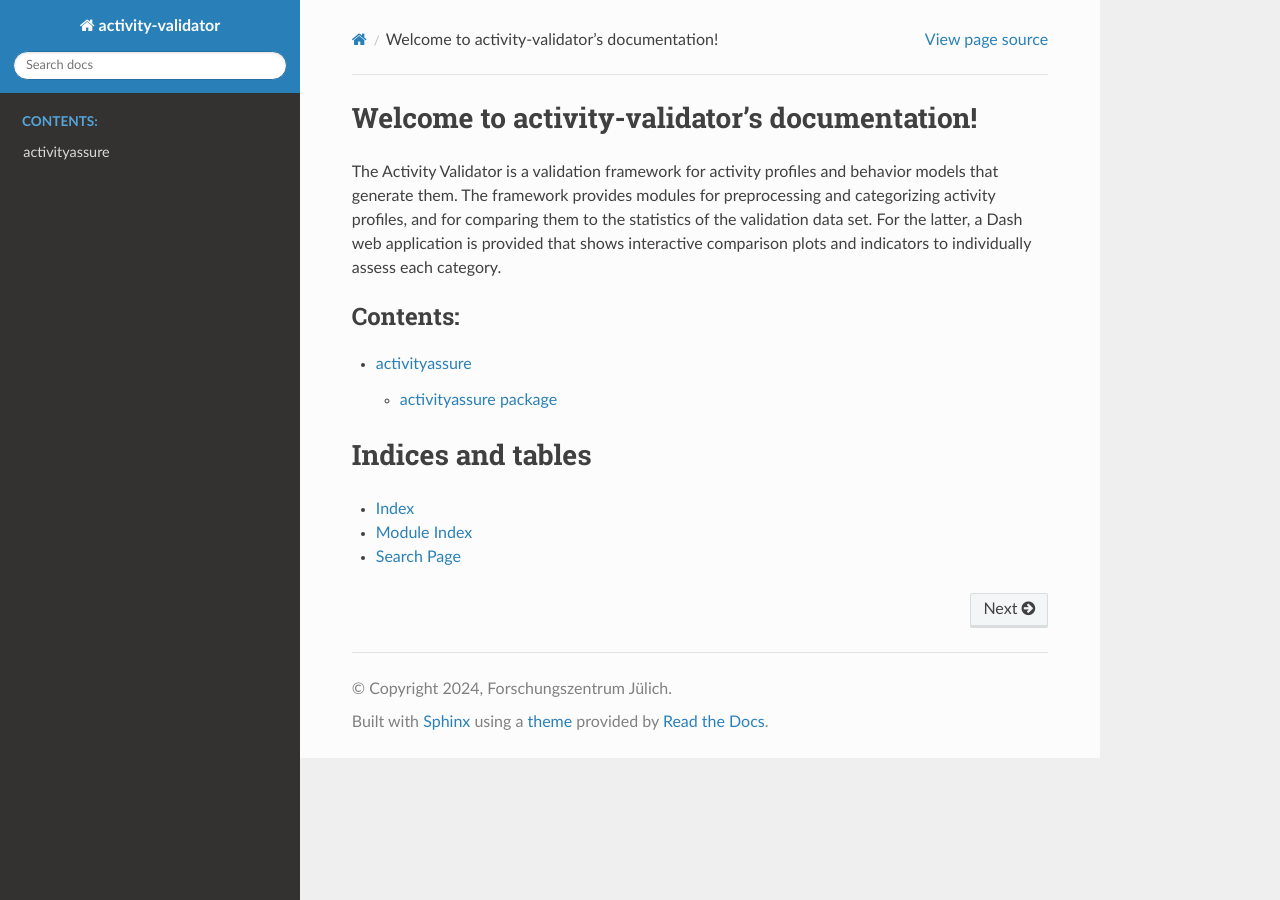
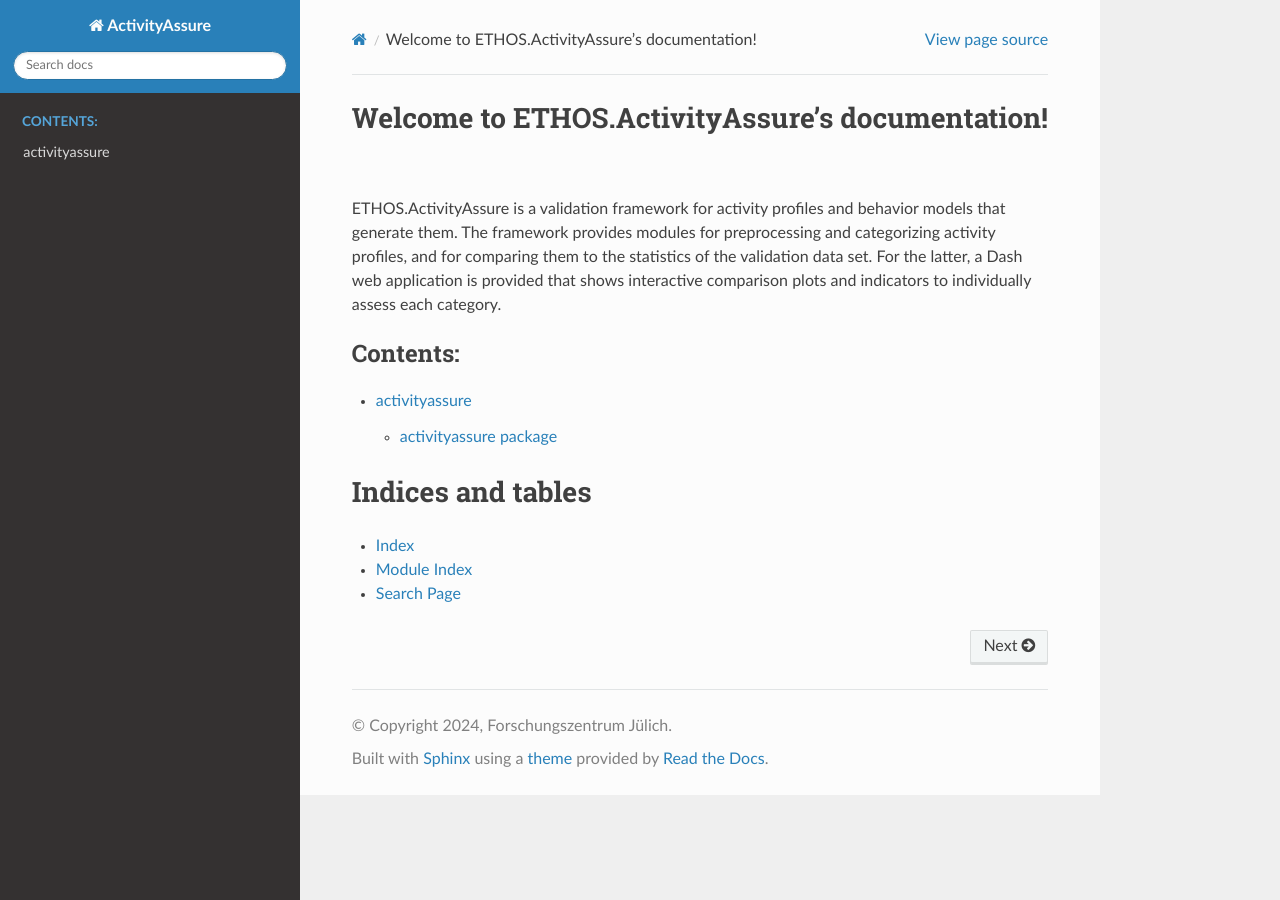
Before and after one commit to FZJ-IEK3-VSA/ActivityAssure, a Sphinx documentation site: the page built from docs/index.rst, in a window 1280 px wide. Built offline with Sphinx 7.4.7 and the Read the Docs theme 2.0.0, drawn with Linux system fonts in a browser that asks for light colours.

Commit message:
updated name in readme and documentation

```diff
--- a/docs/conf.py
+++ b/docs/conf.py
@@ -6,7 +6,7 @@
 # -- Project information -----------------------------------------------------
 # https://www.sphinx-doc.org/en/master/usage/configuration.html#project-information
 
-project = "activity-validator"
+project = "ActivityAssure"
 copyright = "2024, Forschungszentrum Jülich"
 author = "David Neuroth"
 release = "0.1.0"
--- a/docs/index.rst
+++ b/docs/index.rst
@@ -1,11 +1,11 @@
-.. activity-validator documentation master file, created by
+.. activityassure documentation master file, created by
    sphinx-quickstart on Thu Oct 12 10:48:39 2023.
    You can adapt this file completely to your liking, but it should at least
    contain the root `toctree` directive.
 
-Welcome to activity-validator's documentation!
-==============================================
-The Activity Validator is a validation framework for activity profiles and behavior models that generate them.
+Welcome to ETHOS.ActivityAssure's documentation!
+================================================
+ETHOS.ActivityAssure is a validation framework for activity profiles and behavior models that generate them.
 The framework provides modules for preprocessing and categorizing activity profiles, and for comparing them to the statistics of the validation data set.
 For the latter, a Dash web application is provided that shows interactive comparison plots and indicators to individually assess each category.
 
```
Also changed, not shown: README.md (+5 -3 lines).
